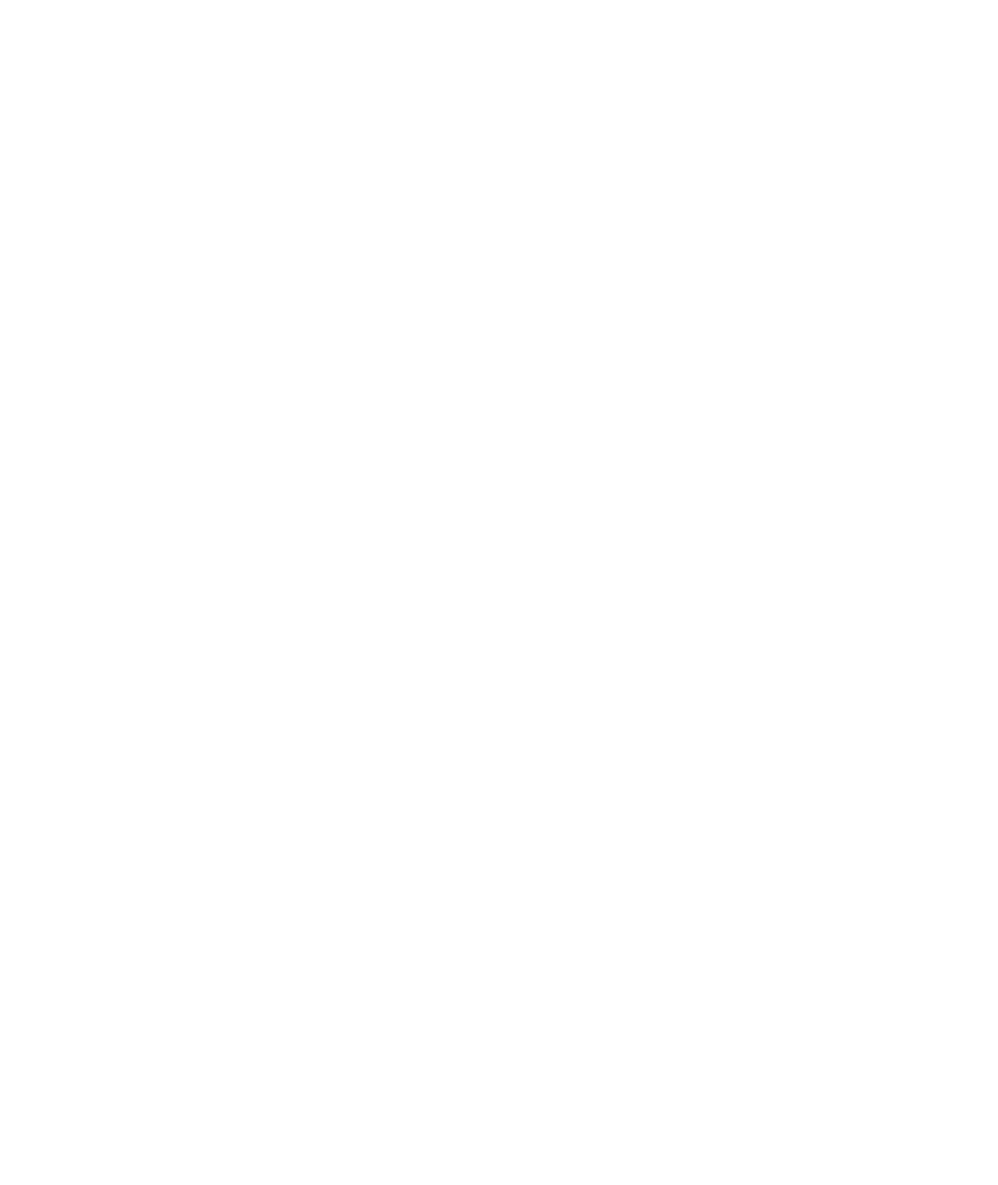
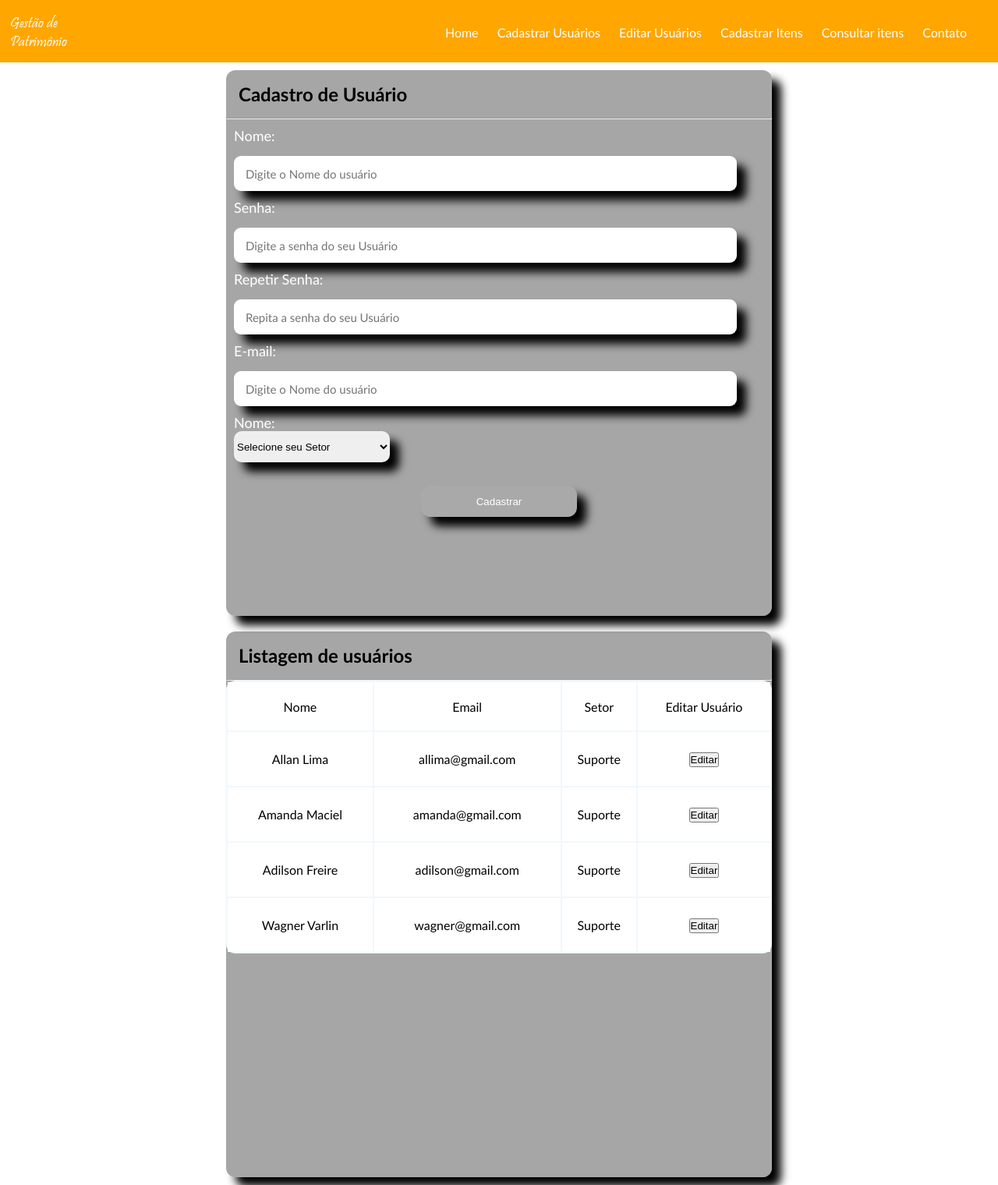
Before and after one commit to higorrabelo/gestaopatrimonio, a PHP site: page /editar_usuario.html in a window 1280 px wide. Before the commit the page is empty. Shown: the whole page at 78% size. Before the commit the page ends 800 px from the top, so only its background shows below. Run offline with PHP 8.4, Linux system fonts and the light colour scheme.

Commit message:
Atualização 1

```diff
--- a/cadastrar_usuario.html
+++ b/cadastrar_usuario.html
@@ -15,7 +15,7 @@
             <ul>
                 <li><a href="index.html">Home</a></li>
                 <li><a href="cadastrar_usuario.html">Cadastrar Usuários</a></li>
-                <li><a href="">Editar Usuários</a></li>
+                <li><a href="editar_usuario.html">Editar Usuários</a></li>
                 <li><a href="">Cadastrar Itens</a></li>
                 <li><a href="">Consultar itens</a></li>
                 <li><a href="">Contato</a></li>
--- a/css/estilo.css
+++ b/css/estilo.css
@@ -143,6 +143,20 @@ p{
     font-size: medium;
 }
 
+table{
+    background-color: aliceblue;
+    height: 50%;
+    width: 100%;
+    border-radius: 12px;
+}
+tr{
+    background-color: rgb(255, 255, 255);
+}
+td{
+    text-align: center;
+}
+
+
 #rodape{
 
 }
--- a/editar_usuario.html
+++ b/editar_usuario.html
@@ -0,0 +1,109 @@
+<!DOCTYPE html>
+<html lang="pt-br">
+<head>
+    <meta charset="UTF-8">
+    <meta http-equiv="X-UA-Compatible" content="IE=edge">
+    <meta name="viewport" content="width=device-width, initial-scale=1.0">
+    <title>Gestão de Patrimônio - Editar Usuários</title>
+    <link rel="stylesheet" href="css/estilo.css">
+</head>
+<body>
+
+    <header>
+        <nav id="menu">
+            <span><img src="Imagens/logo.png" alt=""></span>
+            <ul>
+                <li><a href="index.html">Home</a></li>
+                <li><a href="cadastrar_usuario.html">Cadastrar Usuários</a></li>
+                <li><a href="editar_usuario.html">Editar Usuários</a></li>
+                <li><a href="">Cadastrar Itens</a></li>
+                <li><a href="">Consultar itens</a></li>
+                <li><a href="">Contato</a></li>
+            </ul>
+        </nav>
+    </header>
+
+    <main class="container">
+        <section class="item2">
+
+            <form class="formulario" action="" method="post" enctype="multipart/form-data">
+                <div class="titulo">
+                    <h1>Cadastro de Usuário</h1>
+                </div>
+                <hr>
+                <label for="nome">Nome:</label>
+                <input type="text" placeholder="Digite o Nome do usuário">
+                <label for="senha">Senha:</label>
+                <input type="password" placeholder="Digite a senha do seu Usuário">
+                <label for="repetesenha">Repetir Senha:</label>
+                <input type="password" placeholder="Repita a senha do seu Usuário">
+                <label for="email">E-mail:</label>
+                <input type="email" placeholder="Digite o Nome do usuário">
+                <label for="setor">Nome:</label>
+                <select name="setor" id="setor">
+                    <option value="" selected>Selecione seu Setor</option>
+                    <option value="suporte">Suporte</option>
+                    <option value="comercial">Comercial</option>
+                    <option value="financeiro">Financeiro</option>
+                    <option value="diretoria">Diretoria</option>
+                    <option value="externo">Externo</option>
+                </select>
+
+                <button>Cadastrar</button>
+
+            </form>
+
+        </section>
+        <section class="item2">
+
+            <div class="titulo">
+                <h1>Listagem de usuários</h1>
+            </div>
+            <hr>
+
+         <table>
+             <tr>
+                 <td>Nome</td>
+                 <td>Email</td>
+                 <td>Setor</td>
+                 <td>Editar Usuário</td>
+             </tr>
+             <tr>
+                <td>Allan Lima</td>
+                <td>allima@gmail.com</td>
+                <td>Suporte</td>
+                <td><button>Editar</button></td>
+            </tr>
+            <tr>
+                <td>Amanda Maciel</td>
+                <td>amanda@gmail.com</td>
+                <td>Suporte</td>
+                <td><button>Editar</button></td>
+            </tr>
+            <tr>
+                <td>Adilson Freire</td>
+                <td>adilson@gmail.com</td>
+                <td>Suporte</td>
+                <td><button>Editar</button></td>
+            </tr>
+            <tr>
+                <td>Wagner Varlin</td>
+                <td>wagner@gmail.com</td>
+                <td>Suporte</td>
+                <td><button>Editar</button></td>
+            </tr>
+
+         </table>
+
+        </section>
+
+    </main>
+
+    <footer>
+
+    </footer>
+
+
+    <script src="js/app.js"></script>
+</body>
+</html>
--- a/index.html
+++ b/index.html
@@ -15,7 +15,7 @@
             <ul>
                 <li><a href="index.html">Home</a></li>
                 <li><a href="cadastrar_usuario.html">Cadastrar Usuários</a></li>
-                <li><a href="">Editar Usuários</a></li>
+                <li><a href="editar_usuario.html">Editar Usuários</a></li>
                 <li><a href="">Cadastrar Itens</a></li>
                 <li><a href="">Consultar itens</a></li>
                 <li><a href="">Contato</a></li>
```
